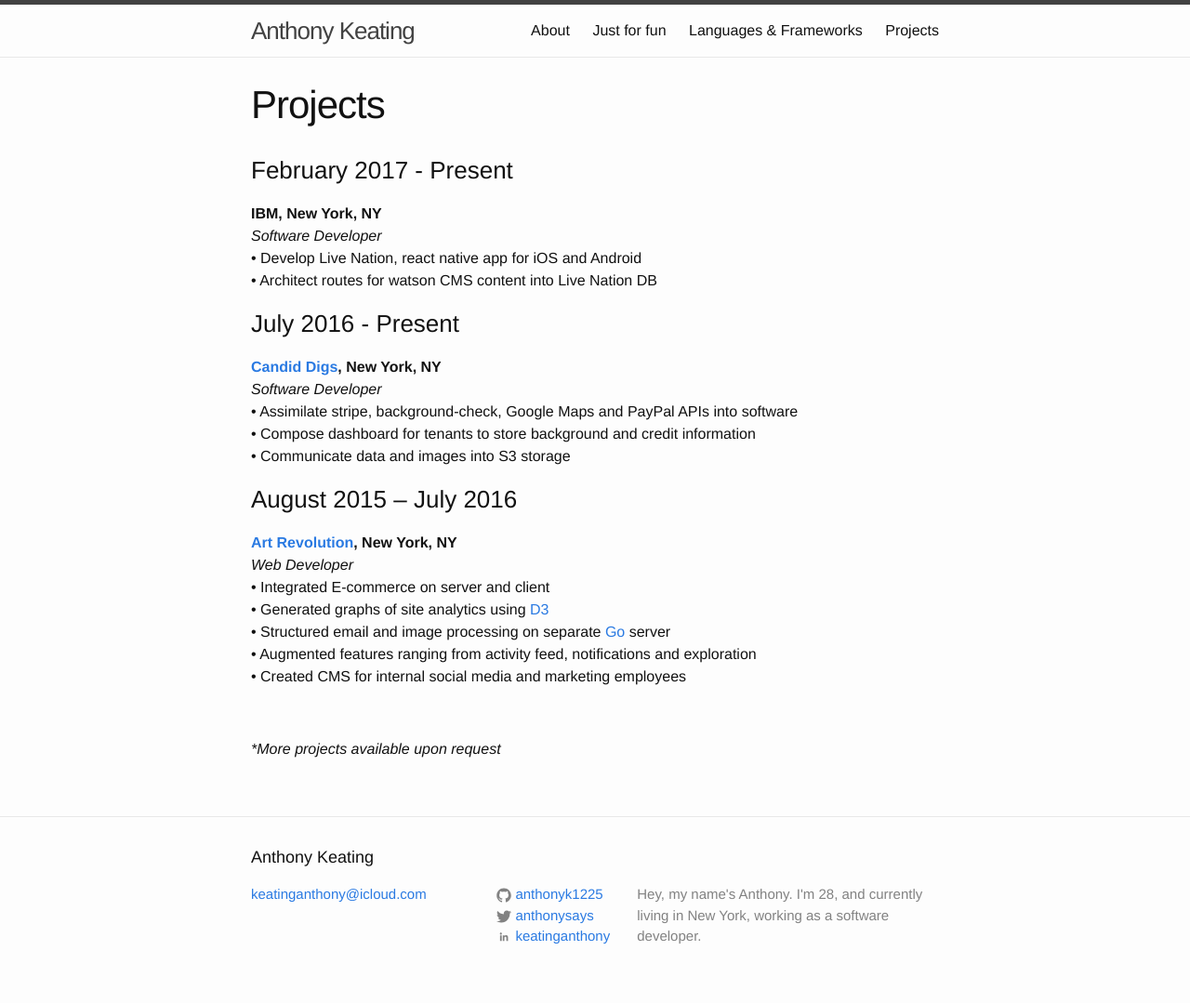
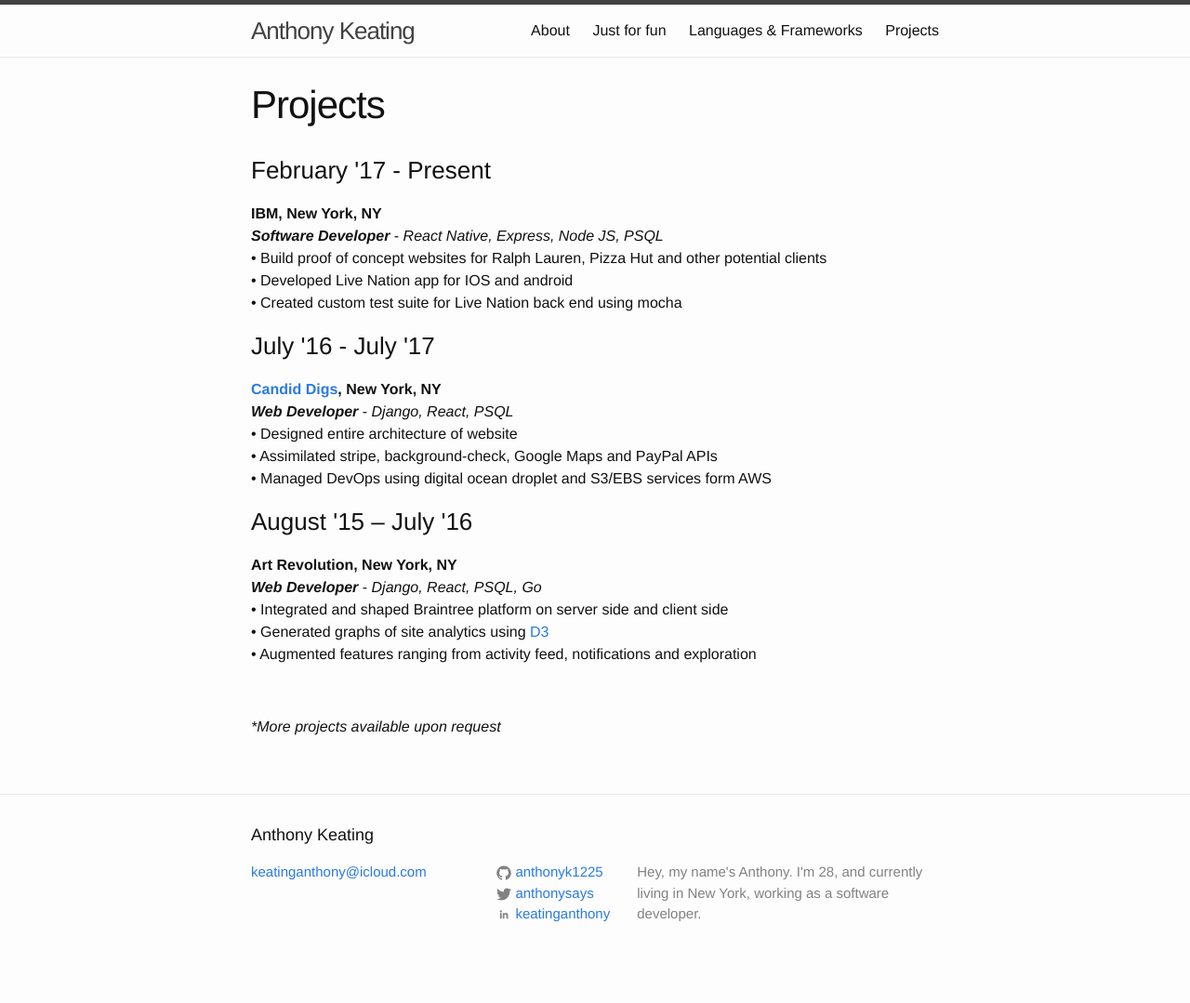
Before and after one commit to anthonyk1225/anthonyk1225.github.io, a Jekyll site: the page built from projects.md, in a window 1280 px wide. Shown: the whole page at 93% size. Built offline with Jekyll 4.4.1, drawn with Linux system fonts in a browser that asks for light colours; a script that is not in the unit is left out; after the commit the page ends 1055 px from its top, so only the background shows below that.

Commit message:
updated projects

```diff
--- a/projects.md
+++ b/projects.md
@@ -5,42 +5,43 @@ permalink: /projects/
 ---
 
 
-<h3>February 2017 - Present</h3>
+<h3>February '17 - Present</h3>
 <b>IBM, New York, NY</b>
 <br>
-<i>Software Developer</i>
+<b><i>Software Developer</i></b>  - <i>React Native, Express, Node JS, PSQL</i>
 <br>
-•	Develop Live Nation, react native app for iOS and Android
+•	Build proof of concept websites for Ralph Lauren, Pizza Hut and other potential clients
 <br>
-•	Architect routes for watson CMS content into Live Nation DB
+•	Developed Live Nation app for IOS and android
+<br>
+•	Created custom test suite for Live Nation back end using mocha
 
 
-<h3>July 2016 - Present</h3>
+
+<h3>July '16 - July '17</h3>
 <b><a href='/candiddigs/'>Candid Digs</a>, New York, NY</b>
 <br>
-<i>Software Developer</i>
+<b><i>Web Developer</i></b> - <i>Django, React, PSQL</i>
 <br>
-•	Assimilate stripe, background-check, Google Maps and PayPal APIs into software
+•	Designed entire architecture of website
 <br>
-•	Compose dashboard for tenants to store background and credit information
+•	Assimilated stripe, background-check, Google Maps and PayPal APIs
 <br>
-•	Communicate data and images into S3 storage
+•	Managed DevOps using digital ocean droplet and S3/EBS services form AWS
 
 
-<h3>August 2015 – July 2016</h3>
-<b><a href='https://artrevolution.com'>Art Revolution</a>, New York, NY</b>
+
+<h3>August '15 – July '16</h3>
+<b>Art Revolution, New York, NY</b>
 <br>
-<i>Web Developer</i>
+<b><i>Web Developer</i></b> - <i>Django, React, PSQL, Go</i>
 <br>
-•	Integrated E-commerce on server and client
+•	Integrated and shaped Braintree platform on server side and client side
 <br>
 •	Generated graphs of site analytics using <a href='/d3post/'>D3</a>
 <br>
-•	Structured email and image processing on separate <a href='/languages/'>Go</a> server
-<br>
 •	Augmented features ranging from activity feed, notifications and exploration
-<br>
-•	Created CMS for internal social media and marketing employees
+
 
 <br>
 <p><i>*More projects available upon request</i></p>
```
Also changed, not shown: justforfun.md (+1 -1 lines).
